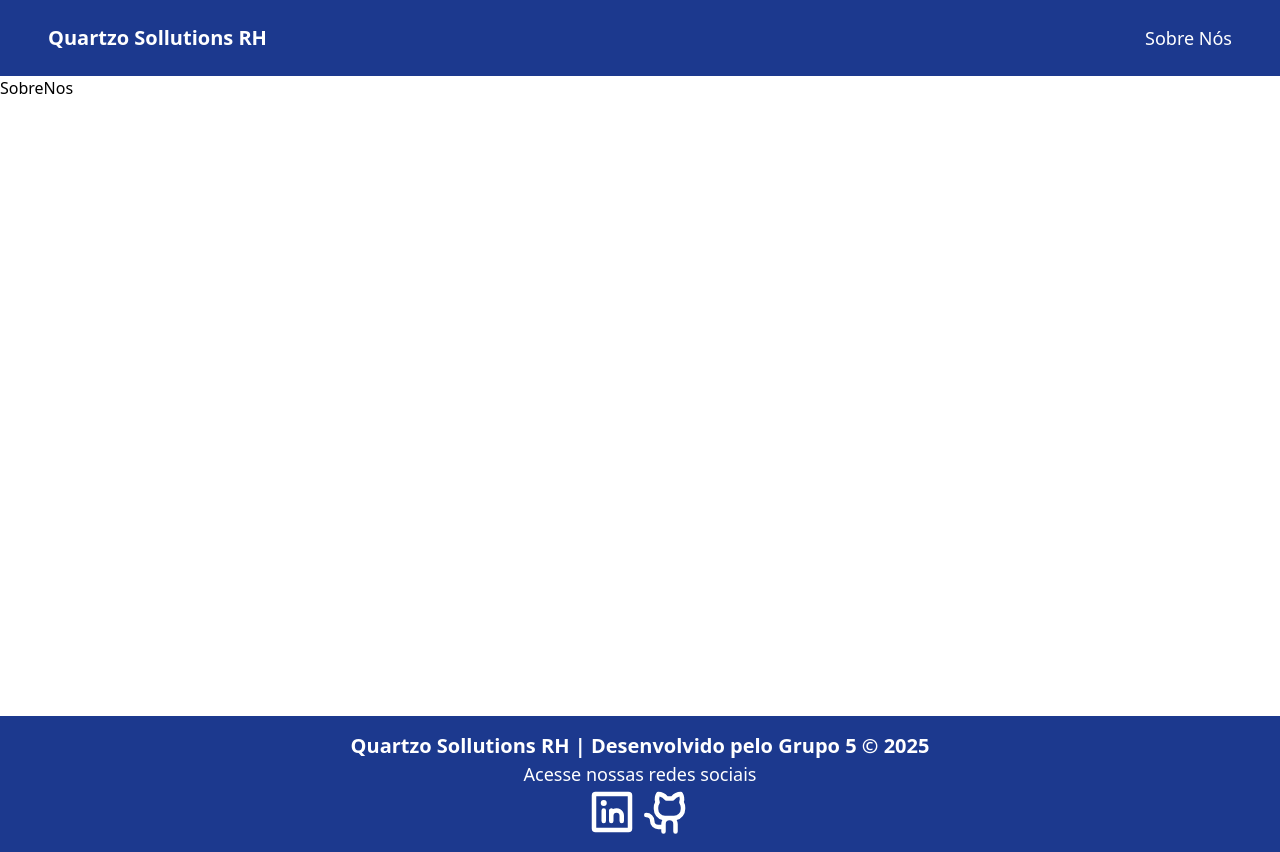
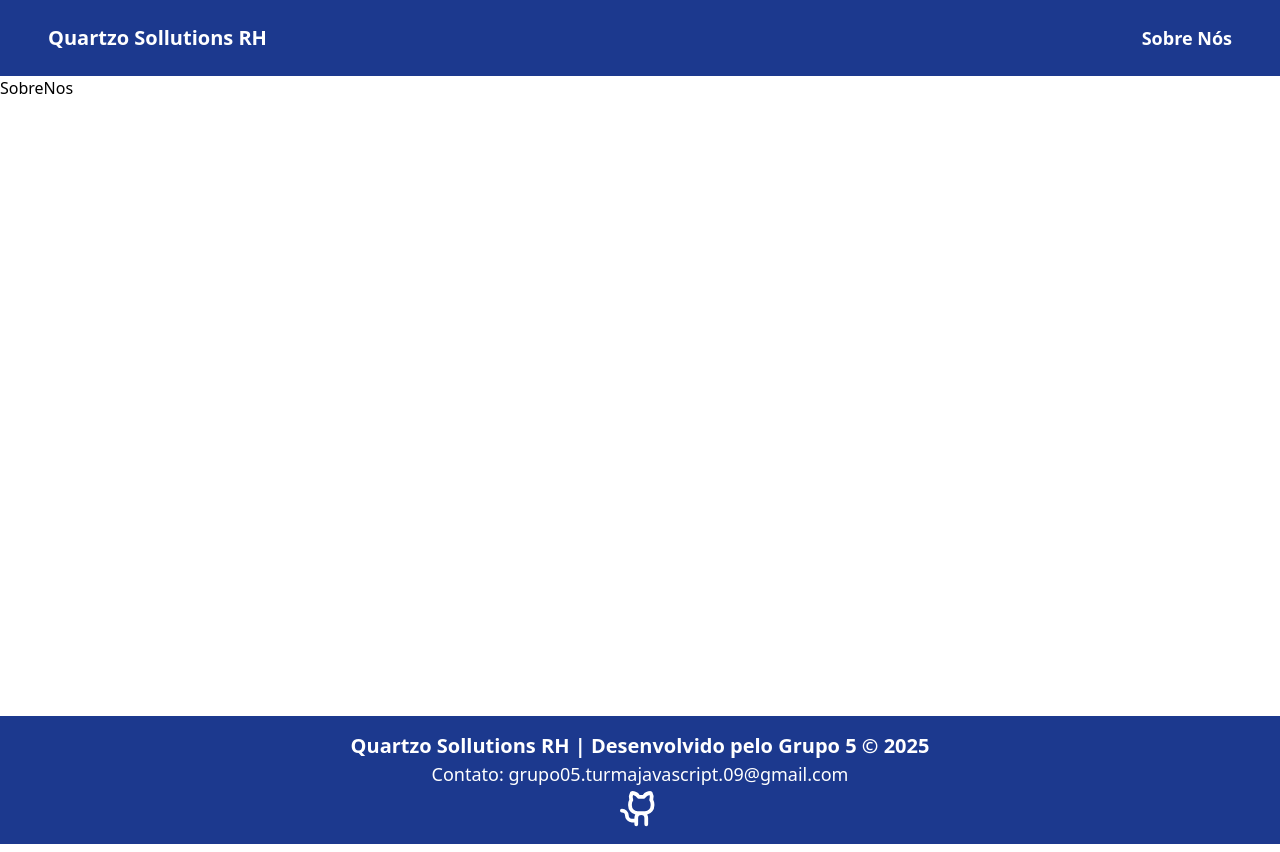
Before and after one commit to Grupo-05-Turma-JavaScript-09/Quartzo-Sollutions-frontend, a React (Vite) app: page /sobre in a window 1280 px wide. Built offline with nearby package versions, Linux system fonts and the light colour scheme.

Commit message:
Finalizado Navbar e Footer

```diff
--- a/src/components/footer/Footer.tsx
+++ b/src/components/footer/Footer.tsx
@@ -1,4 +1,4 @@
-import {  GithubLogoIcon, LinkedinLogoIcon } from "@phosphor-icons/react"
+import {  GithubLogoIcon } from "@phosphor-icons/react"
 
 
 function Footer() {
@@ -12,11 +12,12 @@ function Footer() {
                     <p className='text-xl font-bold'>
                             Quartzo Sollutions RH | Desenvolvido pelo Grupo 5 © {data}
                         </p>
-                    <p className='text-lg'>Acesse nossas redes sociais</p>
-                    <div className='flex gap-2'>
-                        <LinkedinLogoIcon size={48} weight='bold' />
-                        <GithubLogoIcon size={48} weight='bold' />
-                    </div>
+                    <p className='text-lg'>Contato: grupo05.turmajavascript.09@gmail.com
+</p>
+                        <a href = "https://github.com/Grupo-05-Turma-JavaScript-09/" target="_blank"
+                        className="hover:text-cyan-400 transition-colors duration-300">
+                        <GithubLogoIcon size={40} weight='bold' />
+                        </a>
                 </div>
             </div>
         </>
--- a/src/components/navbar/Navbar.tsx
+++ b/src/components/navbar/Navbar.tsx
@@ -9,13 +9,13 @@ function Navbar() {
                 <div className="container flex justify-between text-lg mx-8">
                                         <Link
                         to='/home'
-                        className='rounded-lg px-4 py-2 hover:bg-cyan-400 transform hover:scale-110 transition-transform duration-300 font-semibold text-xl'
+                        className='rounded-lg px-4 py-2 hover:bg-cyan-400 transform hover:scale-110 transition-transform duration-300 font-bold text-xl'
                     >
                         Quartzo Sollutions RH
                     </Link>
 
                     <div className='flex gap-4'>
-                         <Link to ='/sobrenos' className=' rounded-lg px-4 py-2 hover:bg-cyan-400'>Sobre Nós</Link>
+                         <Link to ='/sobrenos' className=' rounded-lg px-4 py-2 hover:bg-cyan-400 font-bold'>Sobre Nós</Link>
                     </div>
                 </div>
             </div>
```
